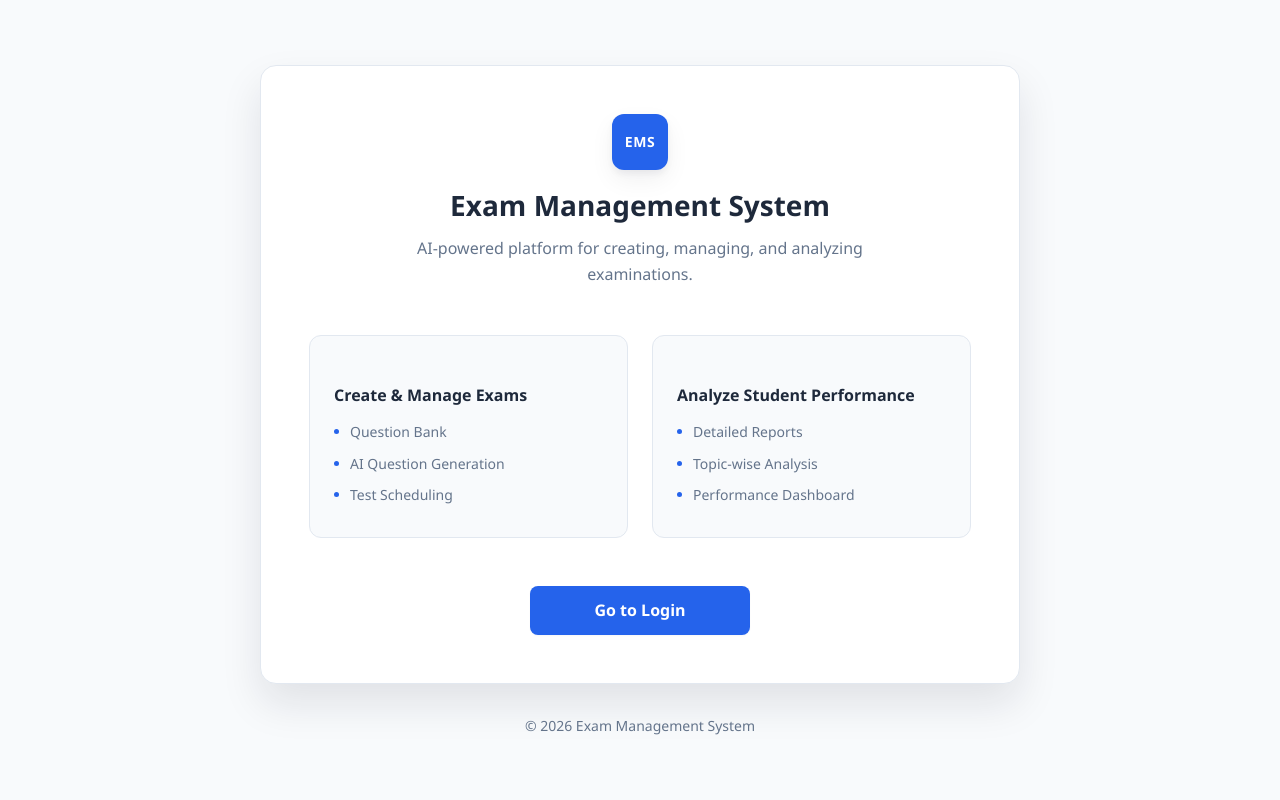
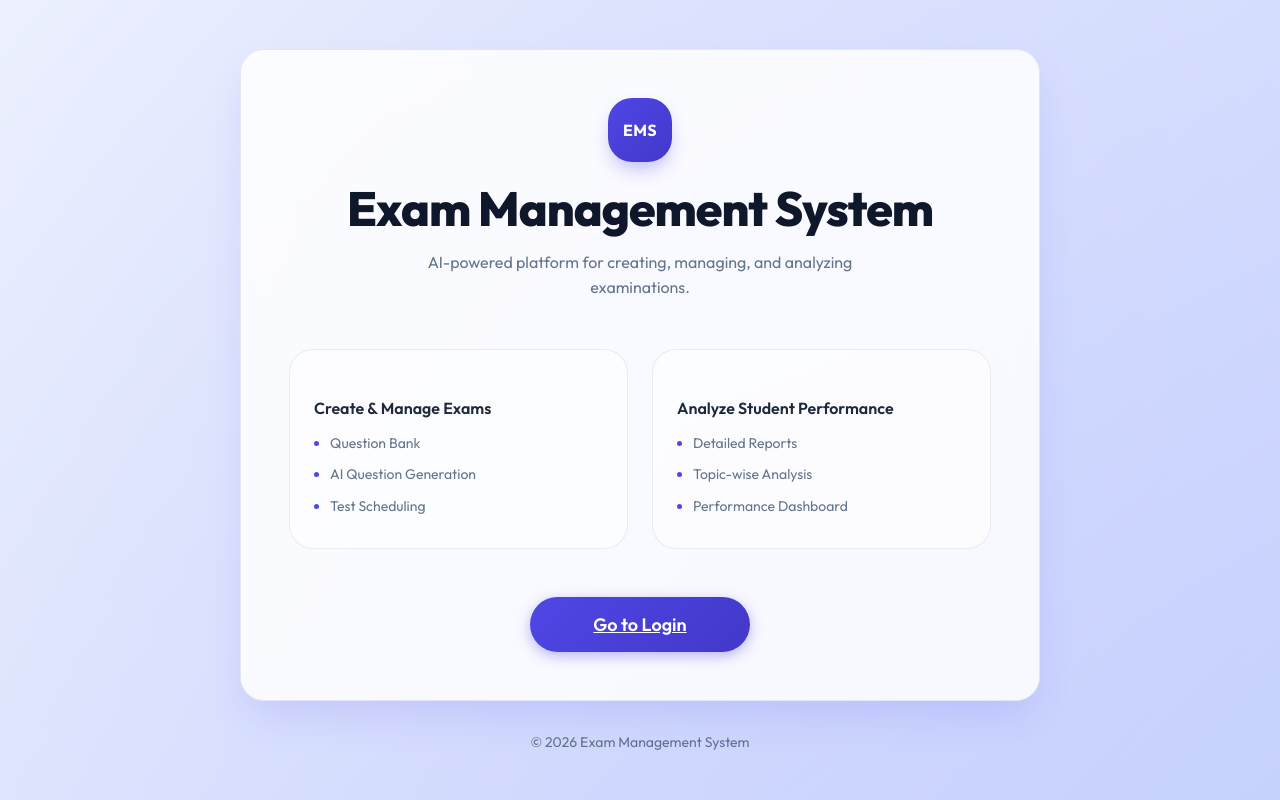
Before and after one commit to Saanskrutii/ExamManagementSystem, a Django app: template template/home.html in a window 1280 px wide. Run offline with Django 5.2, Linux system fonts and the light colour scheme; the template is opened without the code that fills it, so the values that code supplies are empty.

Commit message:
feat: Professional UI Overhaul (Glassmorphism, Indigo theme, Google Fonts, premium buttons)

```diff
--- a/static/css/home.css
+++ b/static/css/home.css
@@ -1,3 +1,5 @@
+@import url('https://fonts.googleapis.com/css2?family=Outfit:wght@300;400;500;600;700;800&display=swap');
+
 /* =========================================================
    Exam Management System — Design Tokens
    Shared across the entire system (login, home, dashboards)
@@ -5,24 +7,26 @@
    ========================================================= */
 
 :root {
-    /* Colors */
-    --primary: #2563EB;
-    --primary-hover: #1D4ED8;
-    --primary-light: #EFF4FF;
+    /* Colors - Premium Indigo Theme */
+    --primary: #4F46E5;
+    --primary-hover: #4338CA;
+    --primary-light: #EEF2FF;
+    --secondary: #0F172A;
     --background: #F8FAFC;
     --card: #FFFFFF;
     --text: #1E293B;
     --text-muted: #64748B;
     --border: #E2E8F0;
-    --border-focus: #93C5FD;
-    --danger: #DC2626;
+    --border-focus: #A5B4FC;
 
     /* Typography */
-    --font-family: 'Segoe UI', -apple-system, BlinkMacSystemFont, 'Roboto', 'Helvetica Neue', Arial, sans-serif;
+    --font-family: 'Outfit', -apple-system, BlinkMacSystemFont, 'Segoe UI', Roboto, Helvetica, Arial, sans-serif;
     --font-size-sm: 0.875rem;
     --font-size-base: 1rem;
-    --font-size-lg: 1.25rem;
-    --font-size-xl: 1.75rem;
+    --font-size-lg: 1.125rem;
+    --font-size-xl: 1.5rem;
+    --font-size-2xl: 2.25rem;
+    --font-size-3xl: 3rem;
 
     /* Spacing */
     --space-xs: 0.5rem;
@@ -35,17 +39,18 @@
     /* Border Radius */
     --radius-sm: 8px;
     --radius: 12px;
-    --radius-lg: 16px;
-    --radius-full: 999px;
+    --radius-lg: 24px;
+    --radius-full: 9999px;
 
-    /* Shadows */
-    --shadow-sm: 0 1px 2px rgba(15, 23, 42, 0.04);
-    --shadow: 0 4px 6px rgba(15, 23, 42, 0.05), 0 10px 25px rgba(15, 23, 42, 0.06);
-    --shadow-lg: 0 20px 40px rgba(15, 23, 42, 0.10);
+    /* Shadows - Soft and modern */
+    --shadow-sm: 0 1px 2px 0 rgba(0, 0, 0, 0.05);
+    --shadow: 0 4px 6px -1px rgba(0, 0, 0, 0.05), 0 2px 4px -2px rgba(0, 0, 0, 0.05);
+    --shadow-lg: 0 10px 25px -3px rgba(0, 0, 0, 0.06), 0 4px 6px -4px rgba(0, 0, 0, 0.03);
+    --shadow-floating: 0 20px 40px -8px rgba(79, 70, 229, 0.15);
 
     /* Transitions */
     --transition-fast: 0.15s ease;
-    --transition: 0.25s ease;
+    --transition: 0.3s cubic-bezier(0.4, 0, 0.2, 1);
 }
 
 /* =========================================================
@@ -90,14 +95,34 @@ a {
     justify-content: center;
     padding: var(--space-xl) var(--space-md);
     gap: var(--space-xl);
+    background: linear-gradient(135deg, #EEF2FF 0%, #C7D2FE 100%);
+    position: relative;
+    overflow: hidden;
+}
+
+.home-page::before {
+    content: '';
+    position: absolute;
+    top: -50%;
+    left: -50%;
+    width: 200%;
+    height: 200%;
+    background: radial-gradient(circle, rgba(79, 70, 229, 0.05) 0%, transparent 60%);
+    z-index: 0;
+    pointer-events: none;
 }
 
 .home-card {
+    position: relative;
+    z-index: 1;
     width: 100%;
-    max-width: 760px;
-    background-color: var(--card);
+    max-width: 800px;
+    background: rgba(255, 255, 255, 0.85);
+    backdrop-filter: blur(24px);
+    -webkit-backdrop-filter: blur(24px);
     border-radius: var(--radius-lg);
-    box-shadow: var(--shadow-lg);
+    box-shadow: var(--shadow-floating);
+    border: 1px solid rgba(255, 255, 255, 0.6);
     border: 1px solid var(--border);
     padding: var(--space-2xl);
 }
@@ -122,22 +147,23 @@ a {
     display: inline-flex;
     align-items: center;
     justify-content: center;
-    width: 56px;
-    height: 56px;
-    border-radius: var(--radius);
-    background-color: var(--primary);
+    width: 64px;
+    height: 64px;
+    border-radius: var(--radius-lg);
+    background: linear-gradient(135deg, var(--primary), var(--primary-hover));
     color: #FFFFFF;
-    font-size: var(--font-size-sm);
+    font-size: var(--font-size-base);
     font-weight: 700;
     letter-spacing: 0.5px;
-    box-shadow: var(--shadow);
+    box-shadow: 0 10px 20px -5px rgba(79, 70, 229, 0.4);
 }
 
 .home-title {
-    font-size: var(--font-size-xl);
-    font-weight: 700;
-    color: var(--text);
+    font-size: var(--font-size-3xl);
+    font-weight: 800;
+    color: var(--secondary);
     margin-bottom: var(--space-sm);
+    letter-spacing: -0.02em;
 }
 
 .home-subtitle {
@@ -161,17 +187,18 @@ a {
 }
 
 .feature-card {
-    background-color: var(--background);
-    border: 1px solid var(--border);
-    border-radius: var(--radius);
+    background: rgba(255, 255, 255, 0.5);
+    border: 1px solid rgba(226, 232, 240, 0.8);
+    border-radius: var(--radius-lg);
     padding: var(--space-xl) var(--space-lg);
-    transition: border-color var(--transition-fast), box-shadow var(--transition-fast), transform var(--transition-fast);
+    transition: var(--transition);
 }
 
 .feature-card:hover {
+    background: #FFFFFF;
     border-color: var(--border-focus);
-    box-shadow: var(--shadow);
-    transform: translateY(-2px);
+    box-shadow: var(--shadow-lg);
+    transform: translateY(-4px);
 }
 
 .feature-icon {
@@ -222,27 +249,28 @@ a {
 }
 
 .btn-primary {
-    display: inline-block;
+    display: inline-flex;
+    align-items: center;
+    justify-content: center;
+    gap: 8px;
     min-width: 220px;
-    text-align: center;
-    text-decoration: none;
-    padding: 0.85rem var(--space-xl);
-    font-size: var(--font-size-base);
+    padding: 1rem var(--space-xl);
+    font-size: var(--font-size-lg);
     font-family: inherit;
     font-weight: 600;
     color: #FFFFFF;
-    background-color: var(--primary);
+    background: linear-gradient(135deg, var(--primary), var(--primary-hover));
     border: none;
-    border-radius: var(--radius-sm);
+    border-radius: var(--radius-full);
     cursor: pointer;
-    box-shadow: var(--shadow-sm);
-    transition: background-color var(--transition-fast), transform var(--transition-fast), box-shadow var(--transition-fast);
+    box-shadow: 0 4px 14px 0 rgba(79, 70, 229, 0.39);
+    transition: var(--transition);
 }
 
 .btn-primary:hover {
-    background-color: var(--primary-hover);
-    box-shadow: var(--shadow);
-    transform: translateY(-1px);
+    box-shadow: 0 6px 20px rgba(79, 70, 229, 0.23);
+    transform: translateY(-2px);
+    background: linear-gradient(135deg, var(--primary-hover), var(--primary));
 }
 
 .btn-primary:active {
@@ -250,8 +278,8 @@ a {
 }
 
 .btn-primary:focus-visible {
-    outline: 3px solid var(--primary-light);
-    outline-offset: 2px;
+    outline: 2px solid var(--border-focus);
+    outline-offset: 4px;
 }
 
 /* =========================================================
```
Also changed, not shown: static/css/basedashboard.css (+35 -24 lines), static/css/login.css (+69 -37 lines).
